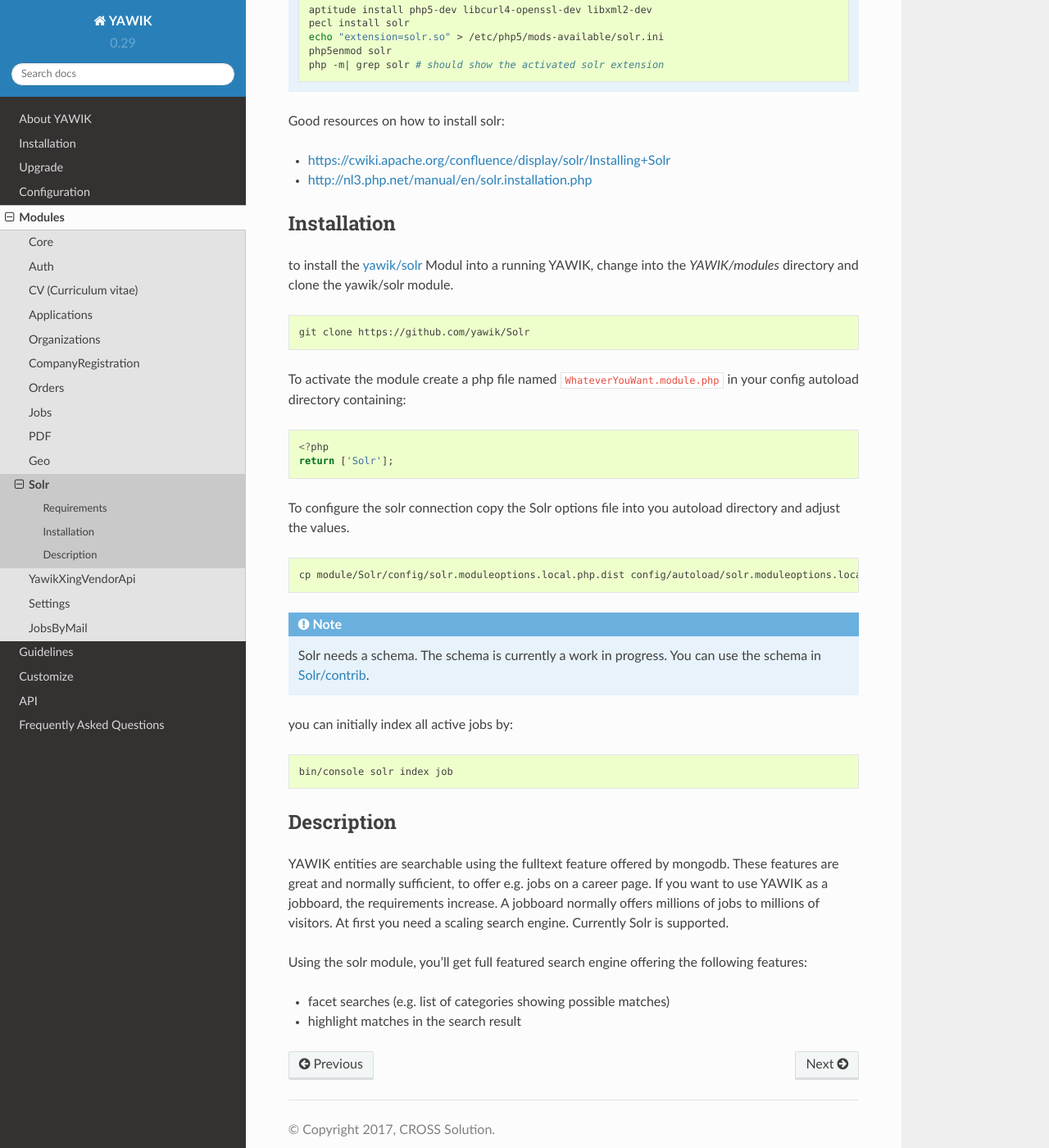
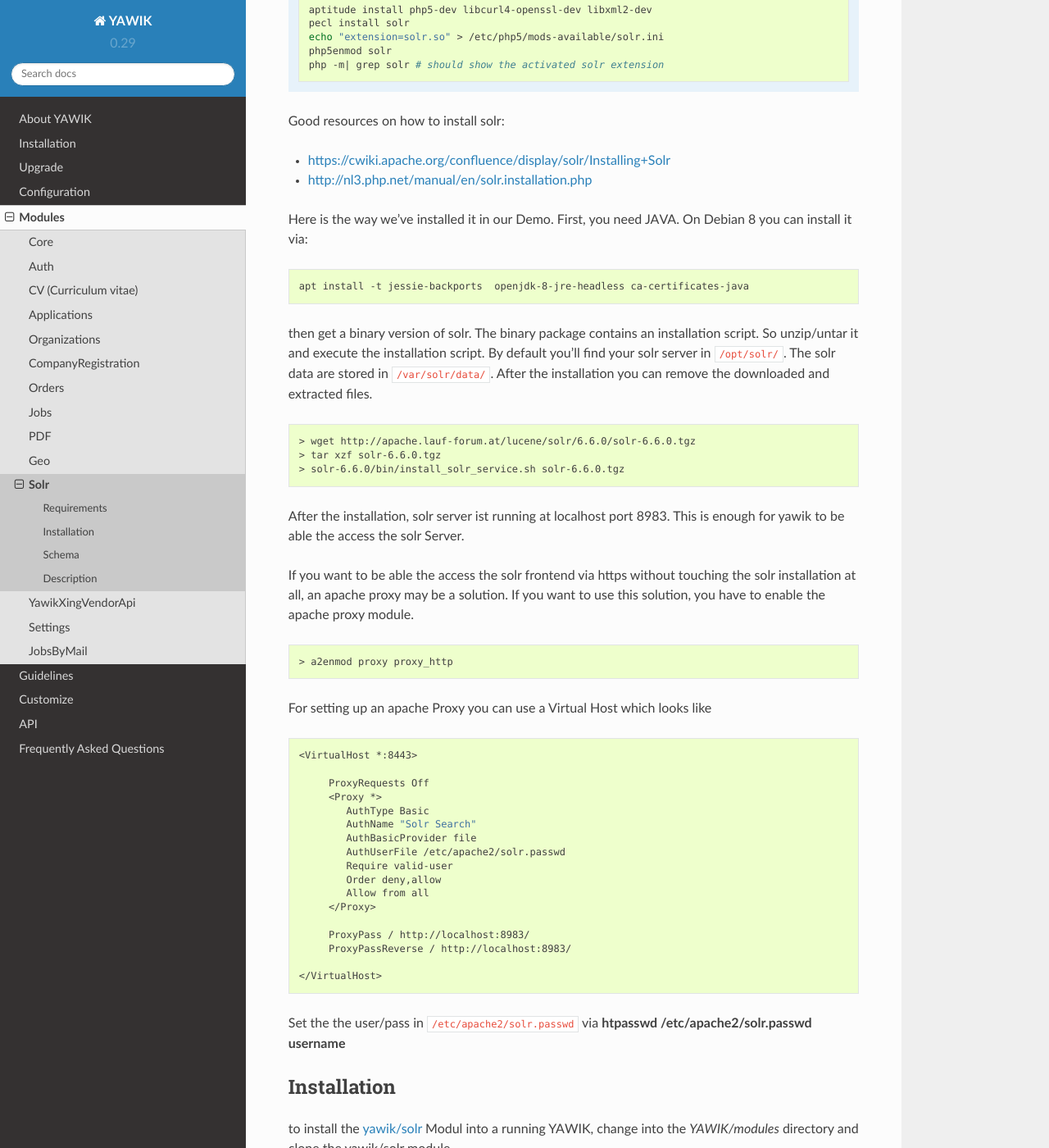
Before and after one commit to cross-solution/YawikDocs, a Sphinx documentation site: the page built from source/modules/solr/index.rst, in a window 1280 px wide and 1400 px high, scrolled down 475 px. Shown: the whole window at 82% size. Built offline with Sphinx 7.4.7 and the Read the Docs theme 2.0.0, drawn with Linux system fonts in a browser that asks for light colours; a script that is not in the unit is left out; comment, search, counter and statistics services are not loaded; some of the changed text lies outside the part shown.

Commit message:
describes setup of solr

```diff
--- a/source/modules/core/headscripts.rst
+++ b/source/modules/core/headscripts.rst
@@ -65,4 +65,4 @@
 
 .. code-block:: php
 
-    <?php echo $this->configHeadscript() ?>
+    <?= $this->configHeadscript() ?>
--- a/source/modules/core/pagination/views.rst
+++ b/source/modules/core/pagination/views.rst
@@ -129,9 +129,9 @@
     <table class="pagination-content table table-striped table-bordered table-hover" id="jobs-list">
         <thead>
         <tr>
-            <th><?php echo $this->translate('Title of the job')?> / <?php echo $this->translate('Companyname')?></th>
-            <th><?php echo $this->translate('Location')?> / <?php echo $this->translate('Date of receipt')?></th>
-            <th><?php echo $this->translate('Apply')?></th>
+            <th><?= $this->translate('Title of the job')?> / <?= $this->translate('Companyname')?></th>
+            <th><?= $this->translate('Location')?> / <?= $this->translate('Date of receipt')?></th>
+            <th><?= $this->translate('Apply')?></th>
         </tr>
         </thead>
 
--- a/source/modules/solr/index.rst
+++ b/source/modules/solr/index.rst
@@ -46,6 +46,64 @@
 * https://cwiki.apache.org/confluence/display/solr/Installing+Solr
 * http://nl3.php.net/manual/en/solr.installation.php
 
+Here is the way we've installed it in our Demo. First, you need JAVA. On Debian 8 you can install it via:
+
+.. code-block:: sh
+
+    apt install -t jessie-backports  openjdk-8-jre-headless ca-certificates-java
+
+
+then get a binary version of solr. The binary package contains an installation script. So unzip/untar it and execute the
+installation script. By default you'll find your solr server in :file:`/opt/solr/`. The solr data are stored in
+:file:`/var/solr/data/`. After the installation you can remove the downloaded and extracted files.
+
+
+.. code-block:: sh
+
+
+   > wget http://apache.lauf-forum.at/lucene/solr/6.6.0/solr-6.6.0.tgz
+   > tar xzf solr-6.6.0.tgz
+   > solr-6.6.0/bin/install_solr_service.sh solr-6.6.0.tgz
+
+
+After the installation, solr server ist running at localhost port 8983. This is enough for yawik to be able the access
+the solr Server.
+
+If you want to be able the access the solr frontend via https without touching the solr installation at all, an apache
+proxy may be a solution. If you want to use this solution, you have to enable the apache proxy module.
+
+
+.. code-block:: sh
+
+    > a2enmod proxy proxy_http
+
+For setting up an apache Proxy you can use a Virtual Host which looks like
+
+.. code-block:: sh
+
+    <VirtualHost *:8443>
+
+         ProxyRequests Off
+         <Proxy *>
+            AuthType Basic
+            AuthName "Solr Search"
+            AuthBasicProvider file
+            AuthUserFile /etc/apache2/solr.passwd
+            Require valid-user
+            Order deny,allow
+            Allow from all
+         </Proxy>
+
+         ProxyPass / http://localhost:8983/
+         ProxyPassReverse / http://localhost:8983/
+
+    </VirtualHost>
+
+
+Set the the user/pass in :file:`/etc/apache2/solr.passwd` via :command:`htpasswd /etc/apache2/solr.passwd username`
+
+
+
 Installation
 ^^^^^^^^^^^^
 
@@ -83,6 +141,21 @@
 
  bin/console solr index job
 
+Schema
+^^^^^^
+
+==================================== ===================================================================================
+ fields
+==================================== ===================================================================================
+ id                                   Primary key
+ title                                Job title
+ city                                 city of the job opening
+ lang                                 language of the job opening
+ entityName                           possible values "job", "location" or "organization"
+ *MultiString*                        Used by categories. E.g. regionMultiString, industryMultiString,
+                                      professionMultiString
+==================================== ===================================================================================
+
 
 Description
 ^^^^^^^^^^^
```
